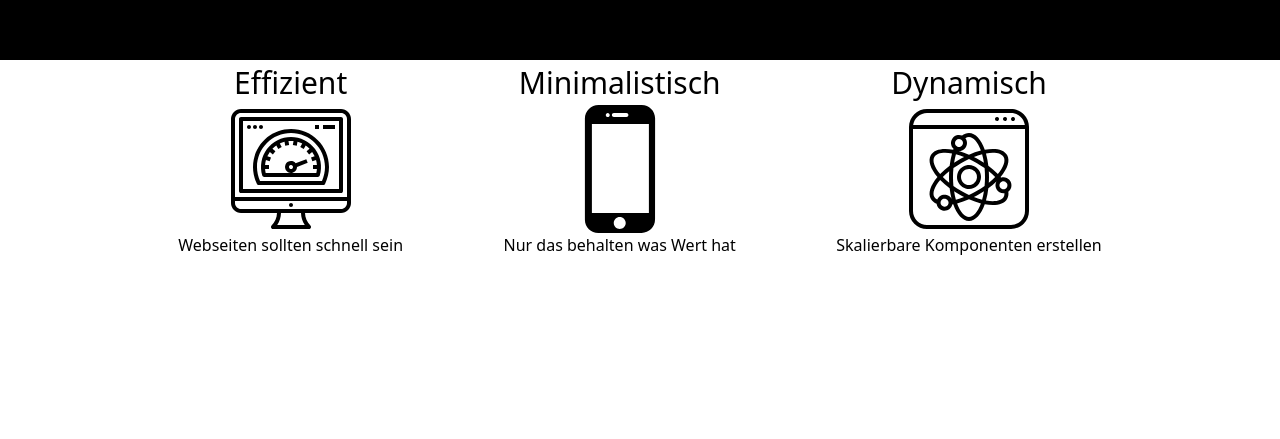
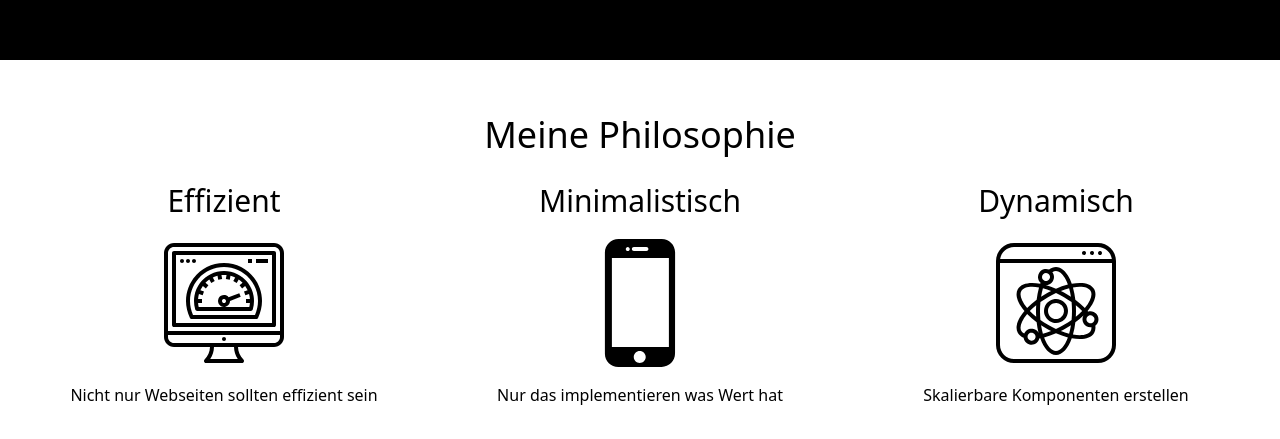
Before and after one commit to BennyDeeDev/react-portfolio, a React (Create React App) app: page / in a window 1280 px wide. Shown: the part 740-1179 px from the top of the page. Before the commit the page ends 997 px from the top, so only its background shows below. Built offline with nearby package versions, Linux system fonts and the light colour scheme.

Commit message:
basic strength styling extended

```diff
--- a/src/mocks/strengthsMock.ts
+++ b/src/mocks/strengthsMock.ts
@@ -7,13 +7,13 @@ export default [
 		id: 1,
 		headline: "Effizient",
 		svg: optimization,
-		caption: "Webseiten sollten schnell sein",
+		caption: "Nicht nur Webseiten sollten effizient sein",
 	},
 	{
 		id: 2,
 		headline: "Minimalistisch",
 		svg: smartphone,
-		caption: "Nur das behalten was Wert hat",
+		caption: "Nur das implementieren was Wert hat",
 	},
 	{
 		id: 3,
--- a/src/pages/LandingPage.tsx
+++ b/src/pages/LandingPage.tsx
@@ -6,7 +6,7 @@ export default function LandingPage() {
 	return (
 		<div>
 			<Hero />
-			<div className="bg-white max-w-screen-lg mx-auto">
+			<div className="mx-auto max-w-screen-xl px-4 py-8">
 				<Strengths />
 			</div>
 		</div>
--- a/src/sections/Strengths.tsx
+++ b/src/sections/Strengths.tsx
@@ -3,14 +3,17 @@ import strengthsMock from "../mocks/strengthsMock";
 
 export default function Strengths() {
 	return (
+		<div className="">
+			<h2 className="text-center text-4xl m-4">Meine Philosophie</h2>
 			<div className="flex justify-around">
 				{strengthsMock.map((strength, index) => (
-				<div className="flex flex-col items-center">
+					<div key={index} className="flex flex-col items-center flex-1">
 						<h2 className="text-3xl">{strength.headline}</h2>
-					<img className="w-32" src={strength.svg} alt={strength.headline} />
+						<img className="w-32 m-4" src={strength.svg} alt={strength.headline} />
 						<p>{strength.caption}</p>
 					</div>
 				))}
 			</div>
+		</div>
 	);
 }
```
Lines whose indentation alone changed are shown as unchanged.
